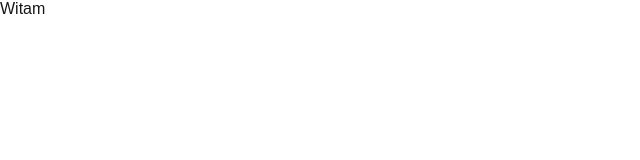
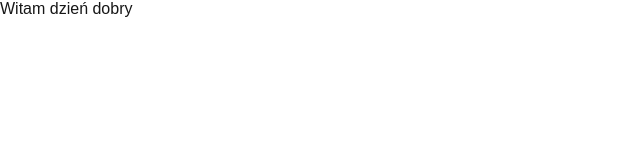
Before and after one commit to krystianKuch22/serwis-agd, a Next.js app: page / in a window 1280 px wide. Shown: the top 160 px of the page, without its empty margins (0-640 px from the left). Built offline with nearby package versions, Linux system fonts and the light colour scheme.

Commit message:
test 2 commit

```diff
--- a/pages/index.js
+++ b/pages/index.js
@@ -10,7 +10,7 @@ export default function Home() {
         <meta name="description" content="Generated by create next app" />
         <meta name="viewport" content="width=device-width, initial-scale=1" />
       </Head>
-      <div>Witam</div>
+      <div>Witam dzień dobry</div>
     </>
   );
 }
```
